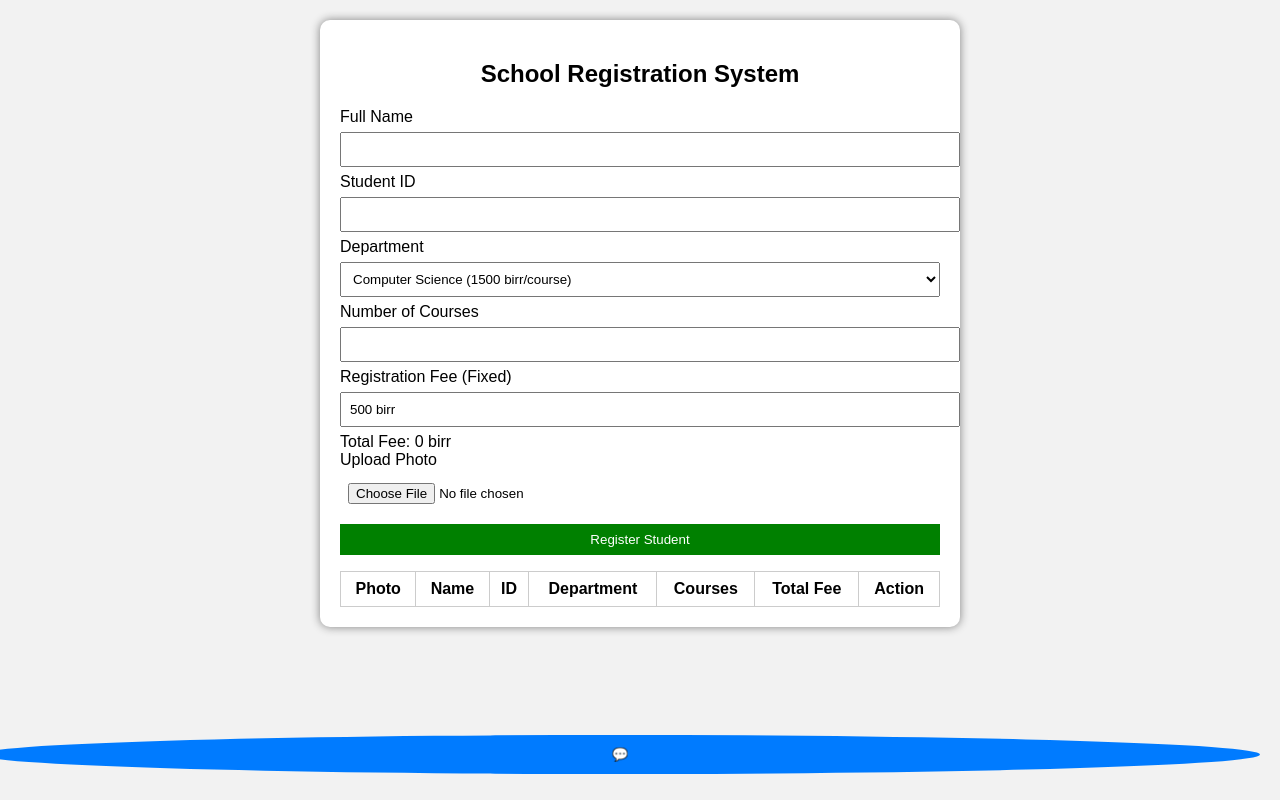
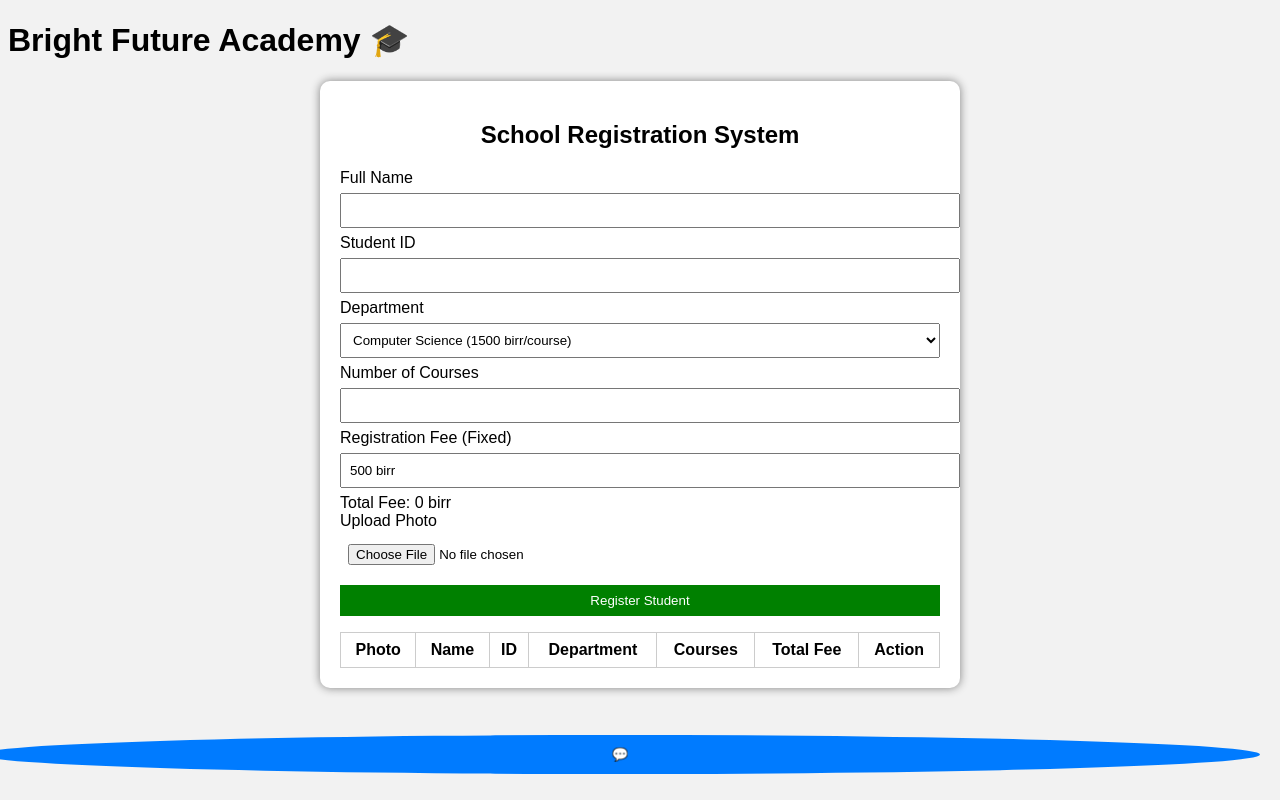
Before and after one commit to brightfutureacademy1/student-registration-, a plain HTML site: page index.html in a window 1280 px wide. Drawn offline with Linux system fonts and the light colour scheme.

Commit message:
Update index.html

```diff
--- a/index.html
+++ b/index.html
@@ -3,7 +3,8 @@
 <head>
 <meta charset="UTF-8">
 <title> School Registration System</title>
-<style>
+<h1>Bright Future Academy 🎓</h1>
+    <style>
 body{
     font-family: Arial, sans-serif;
     background:#f2f2f2;
```
